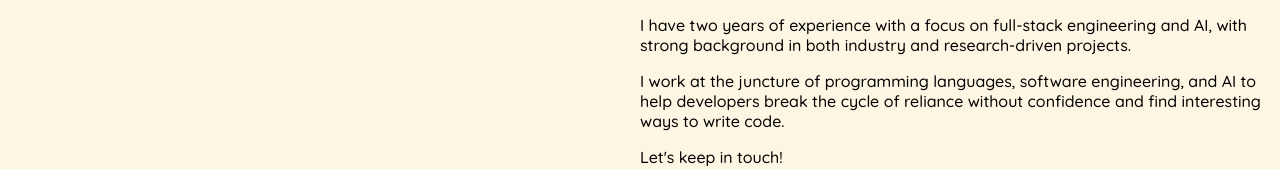
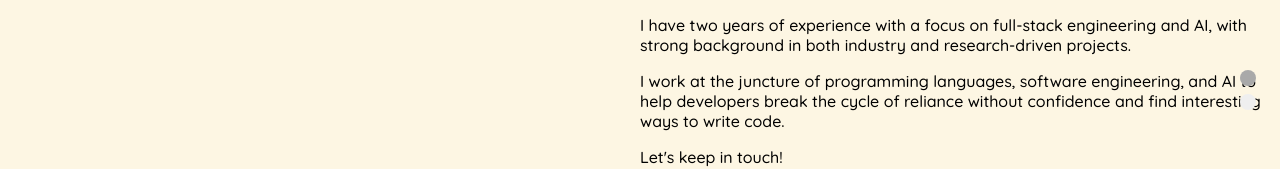
Before and after one commit to jpoly1219/jpoly1219.github.io, a SvelteKit app: page / in a window 1280 px wide. Shown: the part 310-479 px from the top of the page. Built offline with nearby package versions, Linux system fonts and the light colour scheme.

Commit message:
add floting nav buttons

```diff
--- a/src/components/ScrollableDiv.svelte
+++ b/src/components/ScrollableDiv.svelte
@@ -3,6 +3,8 @@
   import { fly } from "svelte/transition";
   import About from "./About.svelte";
   import Projects from "./Projects.svelte";
+  import ProfessionalExperiences from "./ProfessionalExperiences.svelte";
+  import Fun from "./Fun.svelte";
 
   const { sectionTitles }: { sectionTitles: string[] } = $props();
   console.log(sectionTitles);
@@ -11,12 +13,6 @@
   let containerRef: HTMLDivElement;
   let lastScrollTime = 0;
   const scrollCooldown = 500;
-
-  // const sections = [
-  //   { bg: "bg-red-200", title: "Section 1" },
-  //   { bg: "bg-green-200", title: "Section 2" },
-  //   { bg: "bg-blue-200", title: "Section 3" }
-  // ];
 
   onMount(() => {
     const handleScroll = (event: WheelEvent) => {
@@ -63,23 +59,33 @@
         {#if sectionTitle === "about"}
           <About />
         {/if}
+        {#if sectionTitle === "professional-experiences"}
+          <ProfessionalExperiences />
+        {/if}
         {#if sectionTitle === "projects"}
           <Projects />
+        {/if}
+        {#if sectionTitle === "fun"}
+          <Fun />
         {/if}
       </div>
     {/if}
   {/each}
 
-  <!---
-  <nav class="absolute right-4 top-1/2 transform -translate-y-1/2 flex flex-col space-y-2 z-10">
+  <div class="scroll-nav-container">
+    <nav class="scroll-nav">
       {#each sectionTitles as _, index}
         <button
           onclick={() => goToSection(index)}
-        class="w-3 h-3 rounded-full {activeSection === index ? 'bg-white' : 'bg-gray-400'}"
+          class="scroll-button {activeSection === index
+            ? 'scroll-button-active'
+            : 'scroll-button-inactive bg-gray-400'}"
           aria-label="Go to section {index + 1}"
         ></button>
       {/each}
     </nav>
+  </div>
+  <!---
   -->
 </div>
 
@@ -99,10 +105,42 @@
   .scrollable-container {
     width: 100%;
     height: 100%;
+    /* display: flex; */
+    /* flex-direction: row; */
+    /* position: relative; */
   }
 
   .component-container {
     width: 100%;
     height: 100%;
+    /* margin-left: 4rem; */
+    /* margin-right: 4rem; */
+  }
+
+  .scroll-nav {
+    position: absolute;
+    right: 1.5rem;
+    top: 50%; /* top-1/2 */
+    transform: translateY(-50%); /* transform -translate-y-1/2 */
+    display: flex; /* flex */
+    flex-direction: column; /* flex-col */
+    gap: 0.5rem; /* space-y-2 (2 * 0.25rem = 0.5rem) */
+    z-index: 10; /* z-10 */
+  }
+
+  .scroll-button {
+    width: 1rem; /* w-3 (3 * 0.25rem = 0.75rem) */
+    height: 1rem; /* h-3 (3 * 0.25rem = 0.75rem) */
+    border-radius: 100%; /* rounded-full */
+    border: none;
+    cursor: pointer;
+  }
+
+  .scroll-button-active {
+    background-color: darkgray;
+  }
+
+  .scroll-button-inactive {
+    background-color: bg-gray-400;
   }
 </style>
```
Lines whose indentation alone changed are shown as unchanged.
